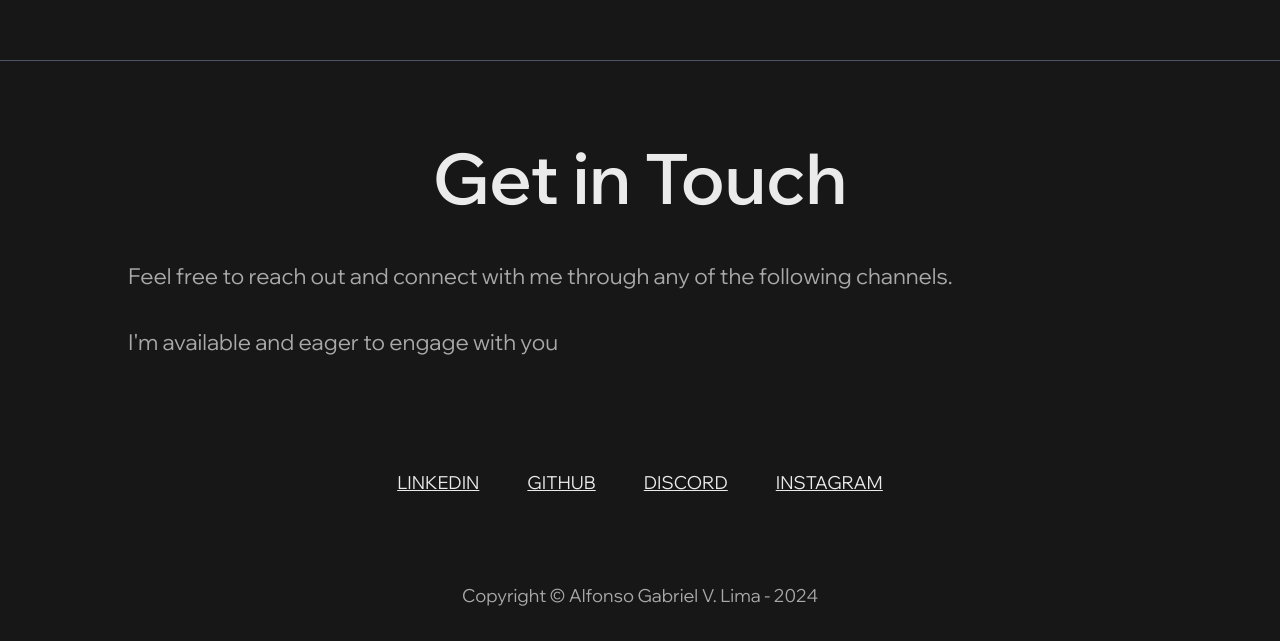
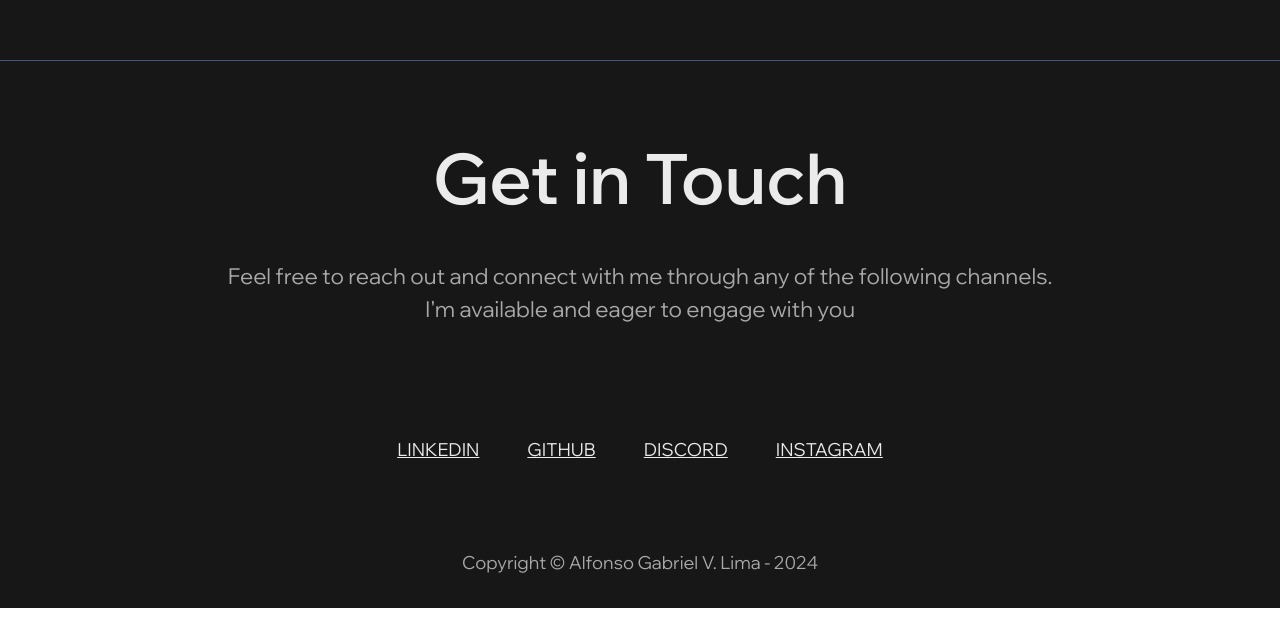
Before and after one commit to FonzyLima/portfolio, a Next.js app: page / in a window 1280 px wide. Shown: the part 3947-4588 px from the top of the page. After the commit the page ends 4555 px from the top, so only its background shows below. Built offline with nearby package versions, Linux system fonts and the light colour scheme.

Commit message:
Update Footer.js

```diff
--- a/components/Footer.js
+++ b/components/Footer.js
@@ -7,8 +7,8 @@ export default function Footer() {
       <div className="text-primary dark:text-secondary text-[40px] lg:text-[70px] text-center font-semibold">
         Get in Touch
       </div>
-      <div className="text-fiftary dark:text-tertiary text-[18px] lg:text-[22px] w-4/5 text-left">
-      Feel free to reach out and connect with me through any of the following channels.<br/> <br/> I&apos;m available and eager to engage with you
+      <div className="text-fiftary dark:text-tertiary text-[18px] lg:text-[22px] w-4/5 text-center">
+      Feel free to reach out and connect with me through any of the following channels.<br/> I&apos;m available and eager to engage with you
       </div>
 
 
```
